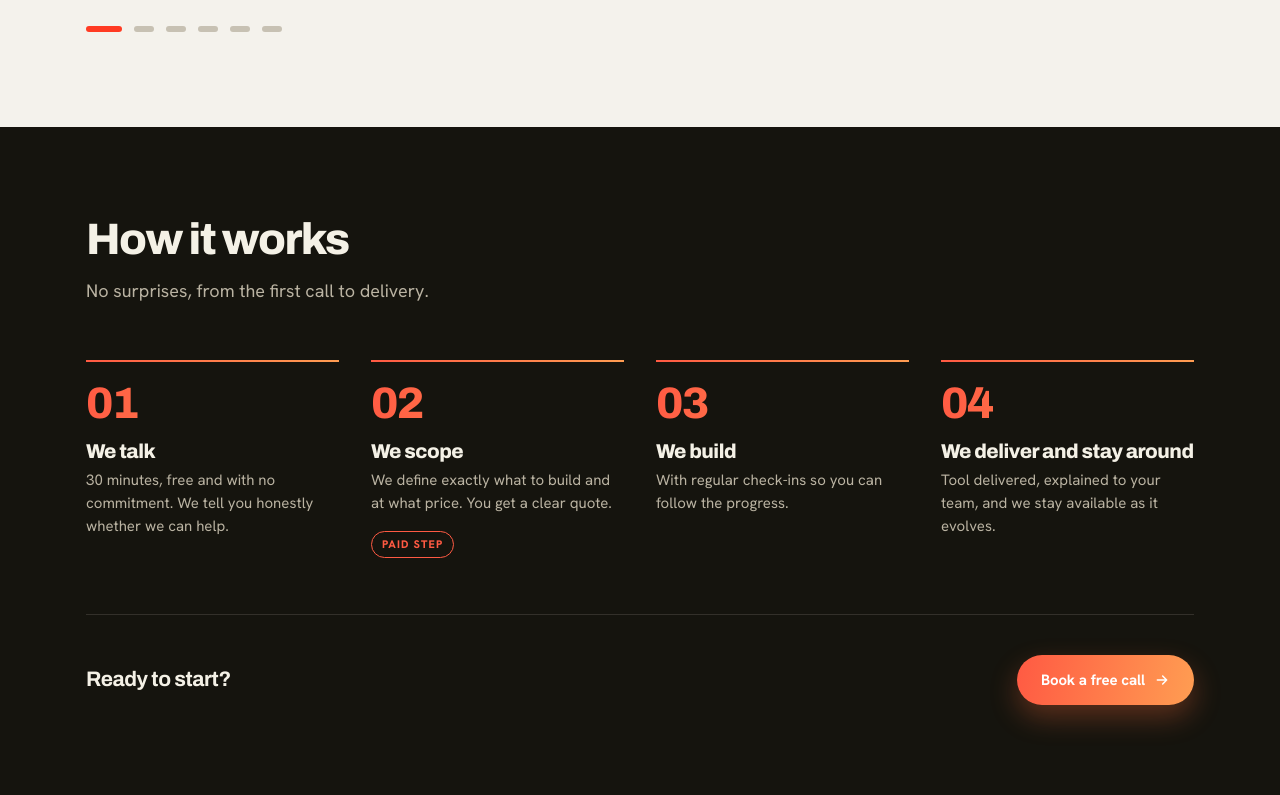
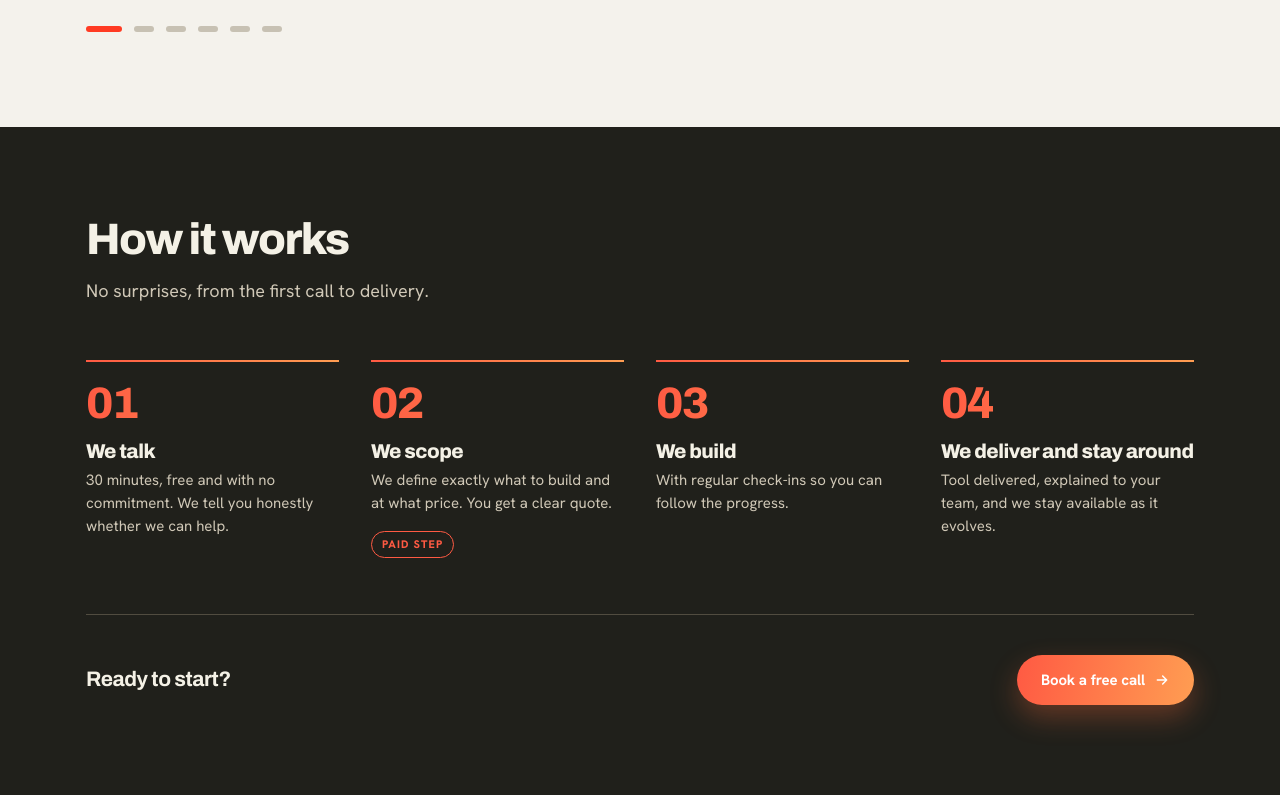
Before and after one commit to Baptdcb/myblok, an Astro site: page /en in a window 1280 px wide. Shown: the part 3325-4120 px from the top of the page. Built offline with nearby package versions, Linux system fonts and the light colour scheme; Astro itself is replaced by a stand-in of ours.

Commit message:
feat: update dark theme colors for improved contrast and aesthetics

```diff
--- a/src/components/Nav.astro
+++ b/src/components/Nav.astro
@@ -72,7 +72,7 @@ const links = t.nav.links.filter((l) => l.key !== 'realisations' || realisations
   const applyTheme = (theme: string) => {
     document.documentElement.setAttribute('data-theme', theme)
     toggle.setAttribute('aria-label', (theme === 'dark' ? toggle.dataset.toLight : toggle.dataset.toDark) ?? '')
-    document.querySelector('meta[name="theme-color"]')?.setAttribute('content', theme === 'dark' ? '#15140e' : '#f4f2ec')
+    document.querySelector('meta[name="theme-color"]')?.setAttribute('content', theme === 'dark' ? '#292720' : '#f4f2ec')
   }
   applyTheme(document.documentElement.getAttribute('data-theme') ?? 'light')
   toggle.addEventListener('click', () => {
--- a/src/styles/global.css
+++ b/src/styles/global.css
@@ -29,20 +29,20 @@
 
 [data-theme="dark"] {
 	color-scheme: dark;
-	--pap: #15140e;
-	--pap-2: #1e1c15;
+	--pap: #292720;
+	--pap-2: #353229;
 	--ink: #f4f1e6;
-	--ink-2: #bab3a2;
-	--ink-3: #837d6c;
+	--ink-2: #d0c8b7;
+	--ink-3: #aaa391;
 	--red: #ff5a43;
 	--org: #ff9d52;
 	--grad: linear-gradient(100deg, #ff5a43, #ff9d52);
 	--grad-glow: rgba(255, 110, 60, 0.34);
-	--line: #33302a;
-	--line-2: #45413a;
-	--grid: rgba(255, 245, 230, 0.05);
-	--shadow: 0 20px 44px rgba(0, 0, 0, 0.5);
-	--shadow-sm: 0 8px 22px rgba(0, 0, 0, 0.4);
+	--line: #514c40;
+	--line-2: #716957;
+	--grid: rgba(255, 245, 230, 0.08);
+	--shadow: 0 20px 44px rgba(15, 12, 8, 0.28);
+	--shadow-sm: 0 8px 22px rgba(15, 12, 8, 0.2);
 }
 
 /* Colors point to the variables above so they switch with the theme. */
@@ -166,28 +166,28 @@
 @layer components {
 	.band {
 		color-scheme: dark;
-		--pap: #15140e;
-		--pap-2: #1e1c15;
+		--pap: #20201b;
+		--pap-2: #2f2e27;
 		--ink: #f4f1e6;
-		--ink-2: #bab3a2;
-		--ink-3: #948d7c;
+		--ink-2: #d0c8b7;
+		--ink-3: #aaa391;
 		--red: #ff5a43;
 		--org: #ff9d52;
 		--grad: linear-gradient(100deg, #ff5a43, #ff9d52);
 		--grad-glow: rgba(255, 110, 60, 0.3);
-		--line: #33302a;
-		--line-2: #45413a;
-		--grid: rgba(255, 245, 230, 0.05);
-		--shadow: 0 20px 44px rgba(0, 0, 0, 0.5);
-		--shadow-sm: 0 8px 22px rgba(0, 0, 0, 0.4);
+		--line: #514c40;
+		--line-2: #716957;
+		--grid: rgba(255, 245, 230, 0.08);
+		--shadow: 0 20px 44px rgba(15, 12, 8, 0.28);
+		--shadow-sm: 0 8px 22px rgba(15, 12, 8, 0.2);
 		background: var(--pap);
 		color: var(--ink);
 	}
 	[data-theme="dark"] .band {
-		--pap: #211f17;
-		--pap-2: #2a271e;
-		--line: #3b372f;
-		--line-2: #4d4840;
+		--pap: #323129;
+		--pap-2: #3c3a31;
+		--line: #5a5548;
+		--line-2: #797160;
 	}
 }
 
```
